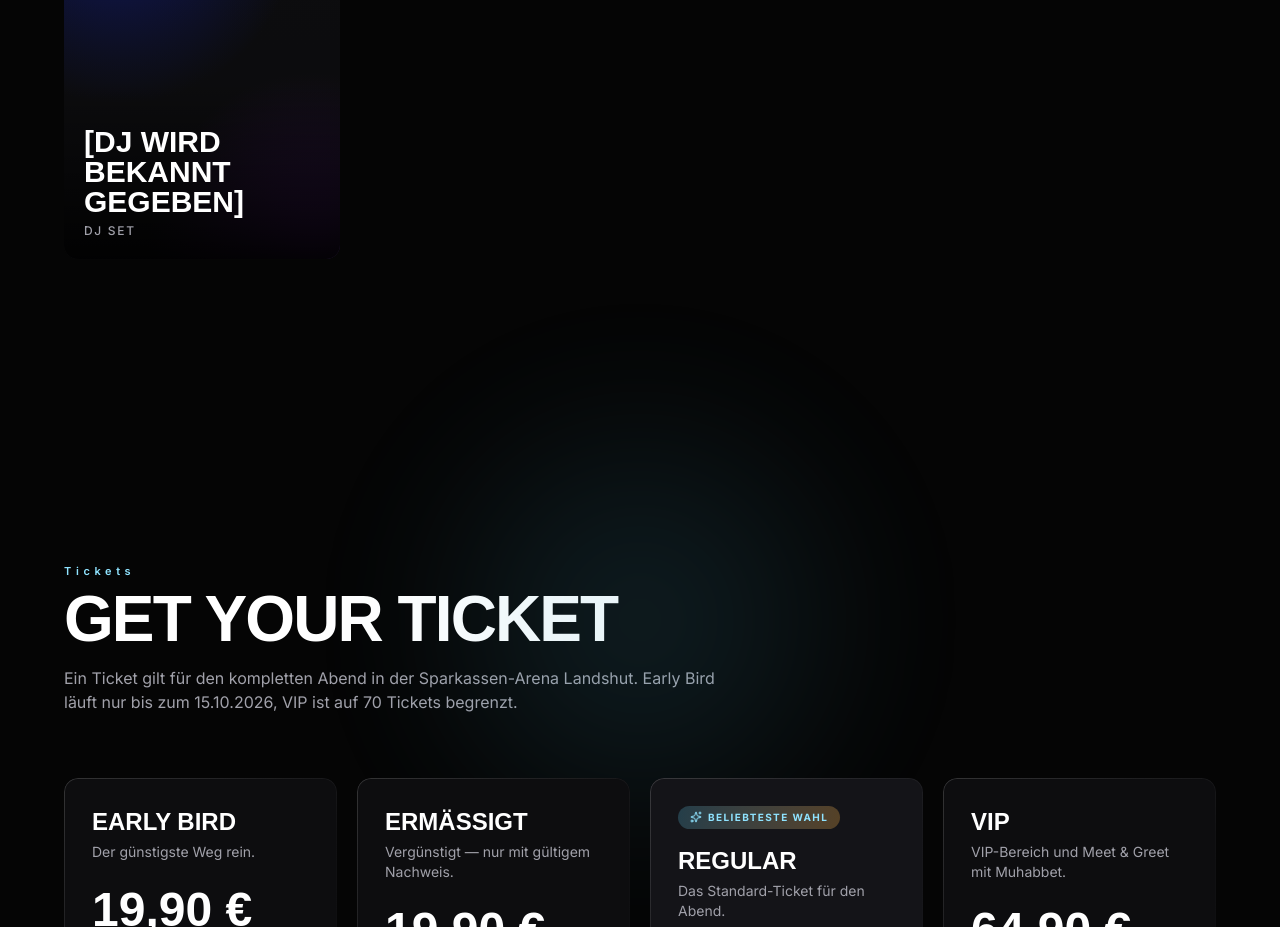
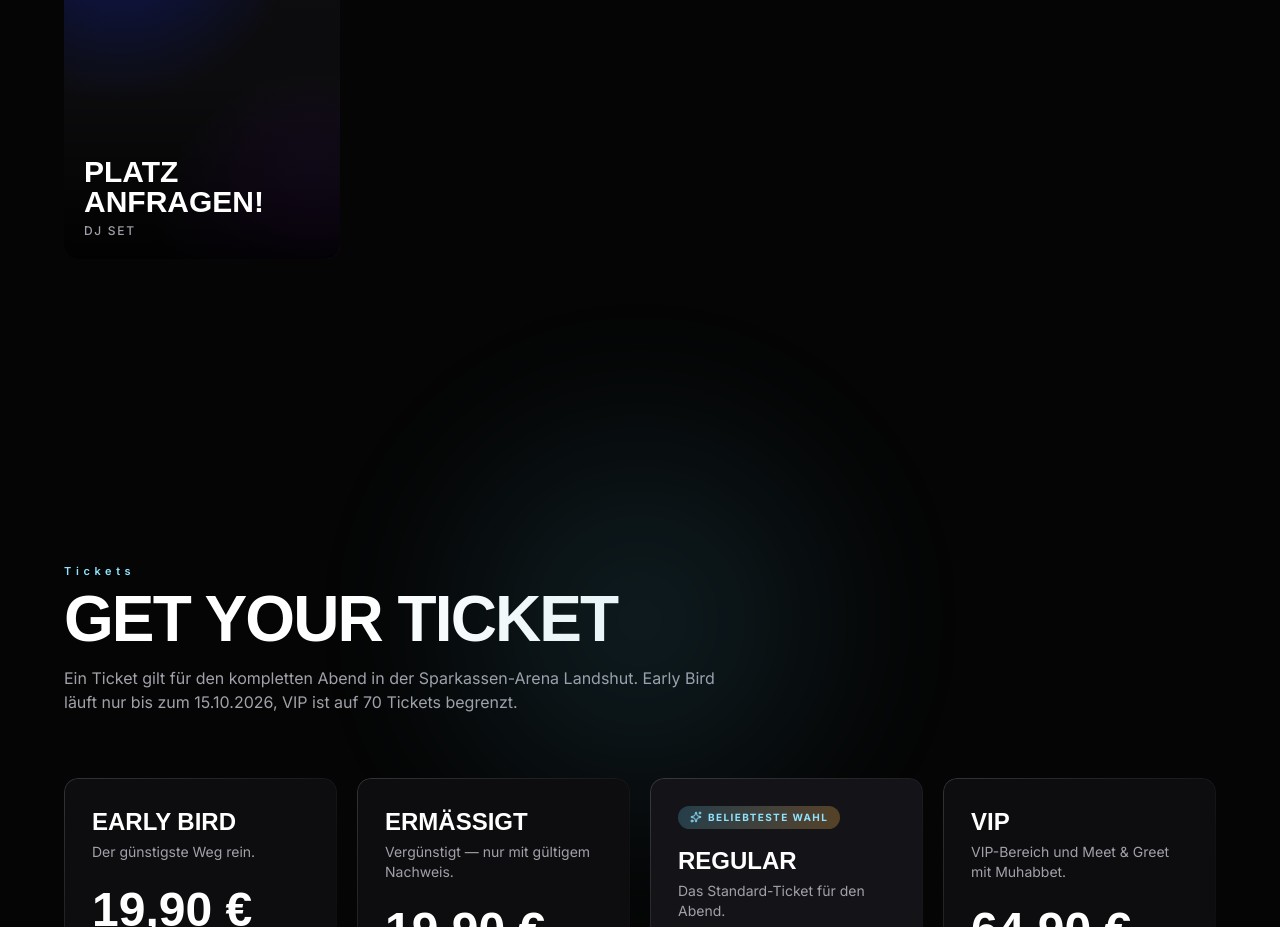
Before and after one commit to niclaskloske-cell/diamond-festival-2027, a Next.js app: page / in a window 1280 px wide. Shown: the part 1660-2587 px from the top of the page. Built offline with nearby package versions, Linux system fonts and the light colour scheme; a web font is replaced by a local one.

Commit message:
Open DJ slot: invite applications instead of a plain TBA placeholder

```diff
--- a/src/data/artists.ts
+++ b/src/data/artists.ts
@@ -8,6 +8,8 @@
  * procedural diamond gradient whenever `image` is null, so the section looks
  * finished at every stage of the booking process.
  */
+
+import { festival } from "./festival";
 
 export type Artist = {
   slug: string;
@@ -76,11 +78,11 @@ export const artists: Artist[] = [
   },
   {
     slug: "support-dj-tba",
-    name: "[DJ WIRD BEKANNT GEGEBEN]",
+    name: "Platz anfragen!",
     genre: "DJ Set",
     image: null,
     time: "",
-    bio: "Ein weiterer DJ-Slot ist für den Abend reserviert — Bekanntgabe folgt.",
+    bio: `Ein weiterer DJ-Slot ist für den Abend noch offen. Interesse? Melde dich bei uns unter ${festival.contact.email}.`,
     socials: {},
   },
 ];
```
